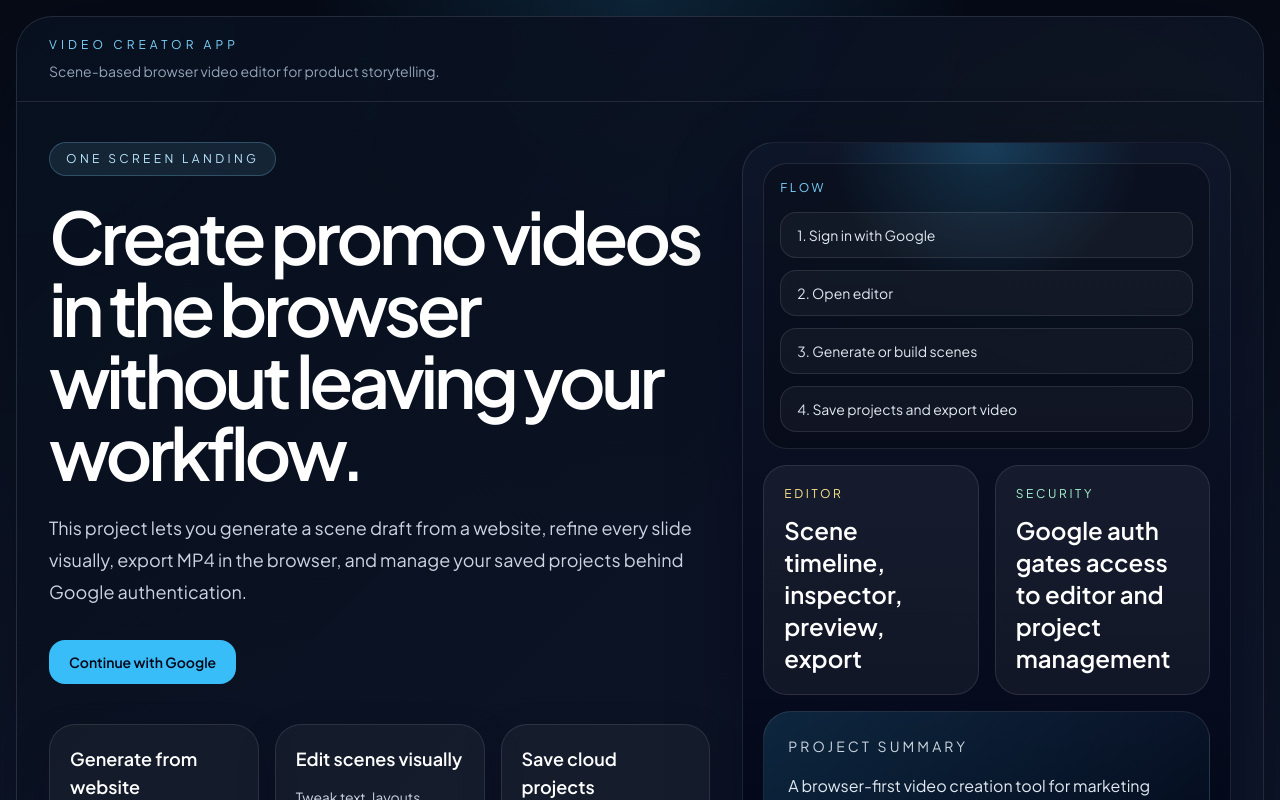
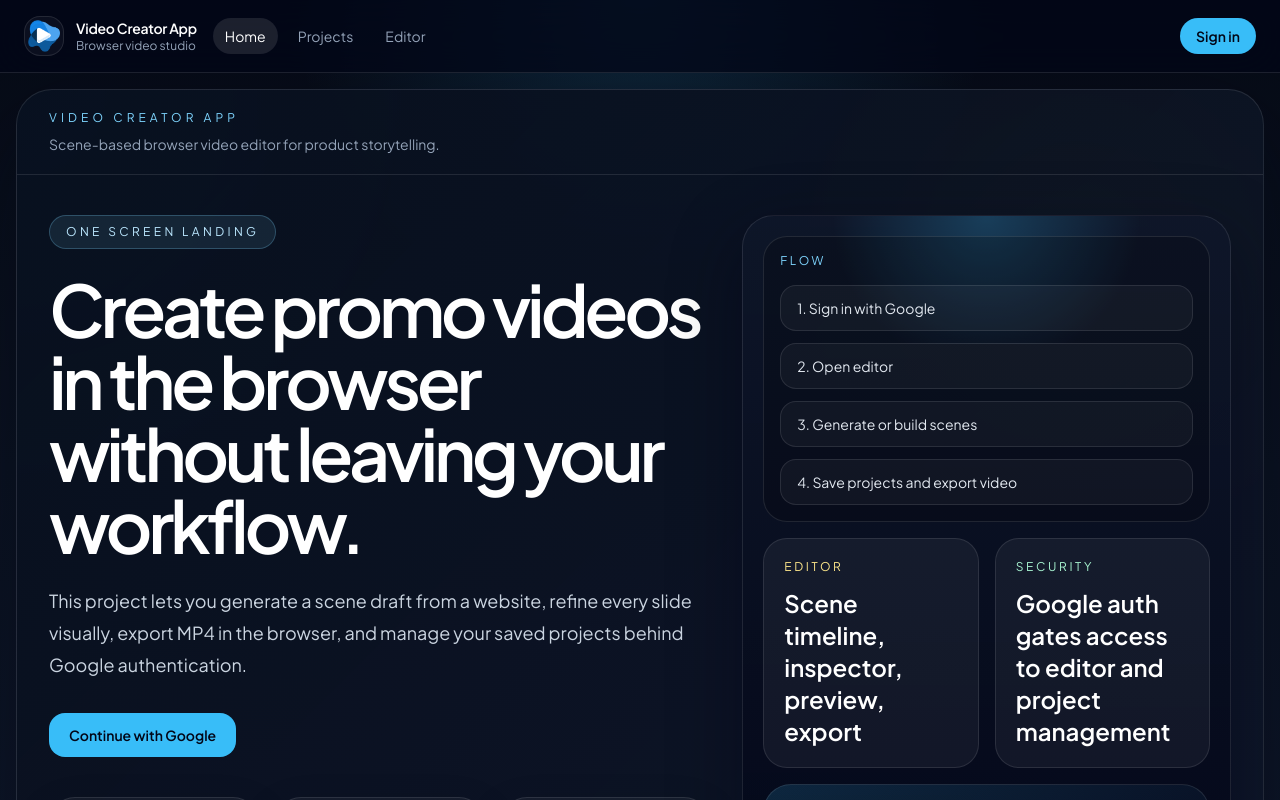
Before and after one commit to Vitalii-Pohorielov/videocreatorapp, a Next.js app: page / in a window 1280 px wide. Shown: the top 800 px of the page. Built offline with nearby package versions, Linux system fonts and the light colour scheme; no server answers.

Commit message:
Add shared site header with logo

```diff
--- a/app/layout.tsx
+++ b/app/layout.tsx
@@ -1,5 +1,8 @@
 import type { Metadata } from "next";
 import { Plus_Jakarta_Sans } from "next/font/google";
+
+import { AppHeader } from "@/components/AppHeader";
+
 import "./globals.css";
 
 const plusJakartaSans = Plus_Jakarta_Sans({
@@ -20,6 +23,7 @@
   return (
     <html lang="en">
       <body className={`${plusJakartaSans.variable} font-sans antialiased`}>
+        <AppHeader />
         {children}
       </body>
     </html>
--- /dev/null
+++ b/components/AppHeader.tsx
@@ -0,0 +1,81 @@
+"use client";
+
+import Image from "next/image";
+import Link from "next/link";
+import { usePathname } from "next/navigation";
+
+import { GoogleSignInButton } from "@/components/GoogleSignInButton";
+import { getSupabaseBrowserClient } from "@/lib/supabase";
+import { useAuthSession } from "@/lib/useAuthSession";
+
+const navItems = [
+  { href: "/", label: "Home" },
+  { href: "/projects", label: "Projects" },
+  { href: "/editor", label: "Editor" },
+] as const;
+
+export function AppHeader() {
+  const pathname = usePathname();
+  const { isLoading, user } = useAuthSession();
+
+  const handleSignOut = async () => {
+    const supabase = getSupabaseBrowserClient();
+    await supabase.auth.signOut();
+    window.location.href = "/";
+  };
+
+  return (
+    <header className="sticky top-0 z-50 border-b border-white/10 bg-slate-950/75 backdrop-blur-xl">
+      <div className="mx-auto flex min-h-[72px] w-full max-w-7xl items-center justify-between gap-4 px-4 sm:px-6">
+        <div className="flex items-center gap-4">
+          <Link href="/" className="flex items-center gap-3">
+            <div className="flex h-10 w-10 items-center justify-center overflow-hidden rounded-2xl border border-white/10 bg-white/[0.04]">
+              <Image src="/logo.png" alt="Video Creator App logo" width={32} height={32} className="h-8 w-8 object-contain" priority />
+            </div>
+            <div className="hidden sm:block">
+              <p className="text-sm font-semibold tracking-[-0.02em] text-white">Video Creator App</p>
+              <p className="text-xs text-slate-400">Browser video studio</p>
+            </div>
+          </Link>
+
+          <nav className="hidden items-center gap-2 md:flex">
+            {navItems.map((item) => {
+              const isActive = pathname === item.href;
+              return (
+                <Link
+                  key={item.href}
+                  href={item.href}
+                  className={`rounded-full px-3 py-2 text-sm transition ${
+                    isActive ? "bg-white/10 text-white" : "text-slate-400 hover:bg-white/[0.05] hover:text-white"
+                  }`}
+                >
+                  {item.label}
+                </Link>
+              );
+            })}
+          </nav>
+        </div>
+
+        <div className="flex items-center gap-3">
+          {user?.email ? <span className="hidden rounded-full border border-white/10 bg-white/[0.04] px-3 py-2 text-sm text-slate-300 lg:inline-flex">{user.email}</span> : null}
+          {!isLoading && !user ? (
+            <GoogleSignInButton
+              redirectPath="/projects"
+              label="Sign in"
+              className="rounded-full bg-sky-400 px-4 py-2 text-sm font-semibold text-slate-950 transition hover:bg-sky-300 disabled:opacity-70"
+            />
+          ) : null}
+          {user ? (
+            <button
+              type="button"
+              onClick={handleSignOut}
+              className="rounded-full border border-white/10 bg-white/[0.04] px-4 py-2 text-sm font-medium text-white transition hover:bg-white/[0.08]"
+            >
+              Sign out
+            </button>
+          ) : null}
+        </div>
+      </div>
+    </header>
+  );
+}
--- a/components/AuthGate.tsx
+++ b/components/AuthGate.tsx
@@ -21,7 +21,7 @@
 
   if (isLoading) {
     return (
-      <main className="flex min-h-screen items-center justify-center px-6 text-slate-100">
+      <main className="flex min-h-[calc(100vh-72px)] items-center justify-center px-6 text-slate-100">
         <div className="rounded-[28px] border border-white/10 bg-slate-950/70 px-8 py-10 text-center shadow-[0_16px_40px_rgba(2,6,23,0.35)]">
           <p className="text-sm uppercase tracking-[0.28em] text-sky-300">Loading</p>
           <h1 className="mt-3 text-3xl font-semibold text-white">Checking your session</h1>
@@ -32,7 +32,7 @@
 
   if (!user) {
     return (
-      <main className="flex min-h-screen items-center justify-center px-6 text-slate-100">
+      <main className="flex min-h-[calc(100vh-72px)] items-center justify-center px-6 text-slate-100">
         <div className="w-full max-w-2xl rounded-[32px] border border-white/10 bg-slate-950/75 px-8 py-10 shadow-[0_24px_80px_rgba(2,6,23,0.4)] backdrop-blur">
           <p className="text-xs uppercase tracking-[0.28em] text-sky-300">Protected Access</p>
           <h1 className="mt-4 text-4xl font-semibold tracking-[-0.05em] text-white">{title}</h1>
--- a/components/EditorWorkspace.tsx
+++ b/components/EditorWorkspace.tsx
@@ -272,7 +272,7 @@
   };
 
   return (
-    <main className="h-screen overflow-hidden bg-[radial-gradient(circle_at_top,rgba(56,189,248,0.14),transparent_26%),linear-gradient(180deg,#060b16_0%,#0b1220_42%,#0f172a_100%)] px-4 py-4 text-slate-100">
+    <main className="h-[calc(100vh-72px)] overflow-hidden bg-[radial-gradient(circle_at_top,rgba(56,189,248,0.14),transparent_26%),linear-gradient(180deg,#060b16_0%,#0b1220_42%,#0f172a_100%)] px-4 py-4 text-slate-100">
       <div className="mx-auto flex h-full max-w-[1600px] flex-col">
         <section className="grid min-h-0 flex-1 gap-4 xl:grid-cols-[minmax(0,1fr)_320px]">
           <div className="flex min-h-0 flex-col overflow-hidden rounded-3xl border border-white/10 bg-slate-950/70 shadow-[0_16px_40px_rgba(2,6,23,0.35)] backdrop-blur">
--- a/components/LandingScreen.tsx
+++ b/components/LandingScreen.tsx
@@ -31,8 +31,8 @@
   };
 
   return (
-    <main className="min-h-screen overflow-hidden px-4 py-4 text-slate-100">
-      <section className="mx-auto flex min-h-[calc(100vh-2rem)] w-full max-w-7xl flex-col overflow-hidden rounded-[36px] border border-white/10 bg-[linear-gradient(135deg,rgba(8,15,29,0.95),rgba(15,23,42,0.88)),radial-gradient(circle_at_top_left,rgba(34,211,238,0.24),transparent_28%),radial-gradient(circle_at_85%_18%,rgba(250,204,21,0.18),transparent_24%)] shadow-[0_30px_120px_rgba(2,6,23,0.45)]">
+    <main className="min-h-[calc(100vh-72px)] overflow-hidden px-4 py-4 text-slate-100">
+      <section className="mx-auto flex min-h-[calc(100vh-104px)] w-full max-w-7xl flex-col overflow-hidden rounded-[36px] border border-white/10 bg-[linear-gradient(135deg,rgba(8,15,29,0.95),rgba(15,23,42,0.88)),radial-gradient(circle_at_top_left,rgba(34,211,238,0.24),transparent_28%),radial-gradient(circle_at_85%_18%,rgba(250,204,21,0.18),transparent_24%)] shadow-[0_30px_120px_rgba(2,6,23,0.45)]">
         <div className="flex items-center justify-between gap-4 border-b border-white/10 px-6 py-5 lg:px-8">
           <div>
             <p className="text-xs uppercase tracking-[0.34em] text-sky-300">Video Creator App</p>
--- a/components/ProjectsWorkspace.tsx
+++ b/components/ProjectsWorkspace.tsx
@@ -76,7 +76,7 @@
   };
 
   return (
-    <main className="min-h-screen bg-[radial-gradient(circle_at_top,rgba(56,189,248,0.16),transparent_32%),linear-gradient(180deg,#060b16_0%,#0b1220_44%,#0f172a_100%)] px-4 py-6 text-slate-100">
+    <main className="min-h-[calc(100vh-72px)] bg-[radial-gradient(circle_at_top,rgba(56,189,248,0.16),transparent_32%),linear-gradient(180deg,#060b16_0%,#0b1220_44%,#0f172a_100%)] px-4 py-6 text-slate-100">
       <div className="mx-auto flex max-w-6xl flex-col gap-6">
         <section className="rounded-[32px] border border-white/10 bg-slate-950/70 px-6 py-8 shadow-[0_24px_80px_rgba(2,6,23,0.45)] backdrop-blur">
           <div className="flex flex-col gap-6 lg:flex-row lg:items-end lg:justify-between">
```
Also changed, not shown: public/logo.png (added).
